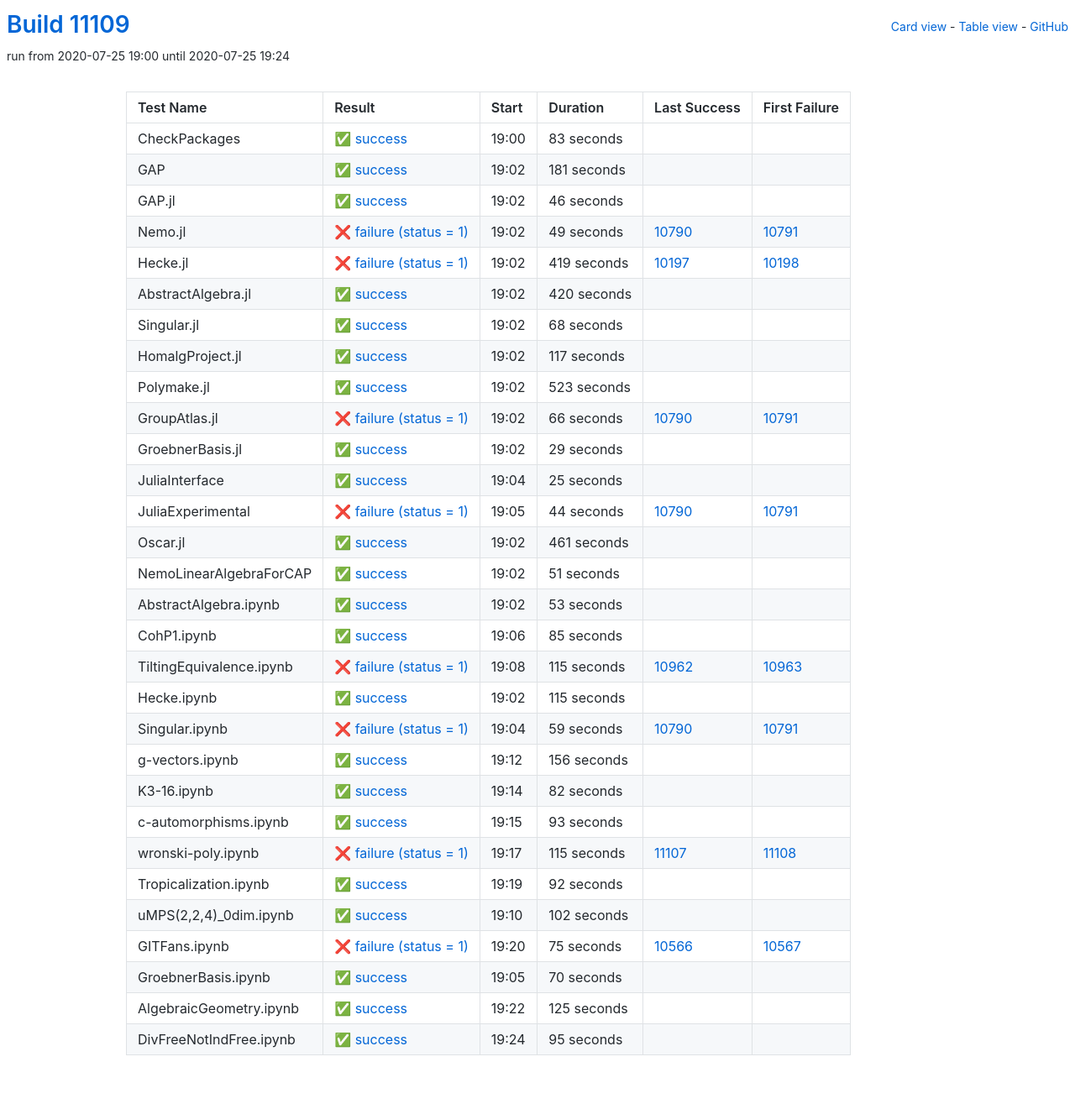
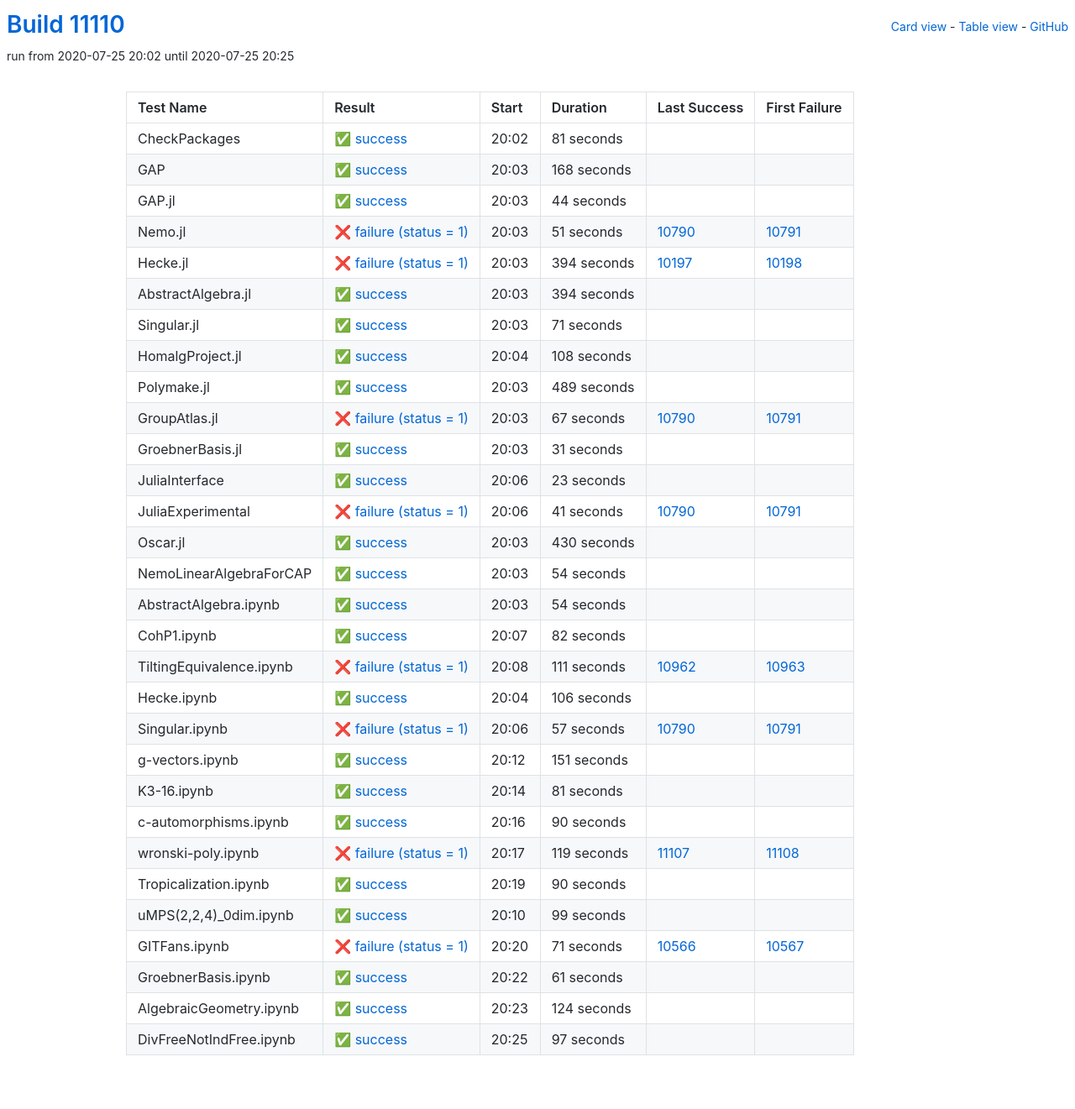
Before and after one commit to oscar-system/oscar-ci-status, a Jekyll site: the page built from table.html, in a window 1280 px wide. Shown: the whole page at 84% size. Built offline with Jekyll 4.4.1, drawn with Linux system fonts in a browser that asks for light colours.

Commit message:
Build #11110

```diff
--- a/_data/ci.yml
+++ b/_data/ci.yml
@@ -1,6 +1,6 @@
 ---
-build: 11109
-build_url: https://oscarci.mathematik.uni-kl.de/job/oscar/11109/
+build: 11110
+build_url: https://oscarci.mathematik.uni-kl.de/job/oscar/11110/
 job: oscar
 organization: oscar-system
 repo: oscar-ci-status
@@ -8,260 +8,200 @@
 tests:
 - name: CheckPackages
   id: checkpackages
-  log: https://oscarci.mathematik.uni-kl.de/job/oscar/11109/artifact/logs/build-11109/CheckPackages.log
-  start: 2020-07-25 19:00
+  log: https://oscarci.mathematik.uni-kl.de/job/oscar/11110/artifact/logs/build-11110/CheckPackages.log
+  start: 2020-07-25 20:02
   success: true
   exitcode: 0
   status: success
-  duration: 83
+  duration: 81
   last_success: false
   last_success_url:
   first_failure: false
   first_failure_url:
 - name: GAP
   id: gap
-  log: https://oscarci.mathematik.uni-kl.de/job/oscar/11109/artifact/logs/build-11109/GAP.log
-  start: 2020-07-25 19:02
+  log: https://oscarci.mathematik.uni-kl.de/job/oscar/11110/artifact/logs/build-11110/GAP.log
+  start: 2020-07-25 20:03
   success: true
   exitcode: 0
   status: success
-  duration: 181
+  duration: 168
   last_success: false
   last_success_url:
   first_failure: false
   first_failure_url:
 - name: GAP.jl
   id: gap-jl
-  log: https://oscarci.mathematik.uni-kl.de/job/oscar/11109/artifact/logs/build-11109/GAP.jl.log
-  start: 2020-07-25 19:02
+  log: https://oscarci.mathematik.uni-kl.de/job/oscar/11110/artifact/logs/build-11110/GAP.jl.log
+  start: 2020-07-25 20:03
   success: true
   exitcode: 0
   status: success
-  duration: 46
+  duration: 44
   last_success: false
   last_success_url:
   first_failure: false
   first_failure_url:
 - name: Nemo.jl
   id: nemo-jl
-  log: https://oscarci.mathematik.uni-kl.de/job/oscar/11109/artifact/logs/build-11109/Nemo.jl.log
-  start: 2020-07-25 19:02
+  log: https://oscarci.mathematik.uni-kl.de/job/oscar/11110/artifact/logs/build-11110/Nemo.jl.log
+  start: 2020-07-25 20:03
   success: false
   exitcode: 1
   status: failure
-  duration: 49
+  duration: 51
   last_success: 10790
   last_success_url: https://oscarci.mathematik.uni-kl.de/job/oscar/10790/
   first_failure: 10791
   first_failure_url: https://oscarci.mathematik.uni-kl.de/job/oscar/10791/
 - name: Hecke.jl
   id: hecke-jl
-  log: https://oscarci.mathematik.uni-kl.de/job/oscar/11109/artifact/logs/build-11109/Hecke.jl.log
-  start: 2020-07-25 19:02
+  log: https://oscarci.mathematik.uni-kl.de/job/oscar/11110/artifact/logs/build-11110/Hecke.jl.log
+  start: 2020-07-25 20:03
   success: false
   exitcode: 1
   status: failure
-  duration: 419
+  duration: 394
   last_success: 10197
   last_success_url: https://oscarci.mathematik.uni-kl.de/job/oscar/10197/
   first_failure: 10198
   first_failure_url: https://oscarci.mathematik.uni-kl.de/job/oscar/10198/
 - name: AbstractAlgebra.jl
   id: abstractalgebra-jl
-  log: https://oscarci.mathematik.uni-kl.de/job/oscar/11109/artifact/logs/build-11109/AbstractAlgebra.jl.log
-  start: 2020-07-25 19:02
+  log: https://oscarci.mathematik.uni-kl.de/job/oscar/11110/artifact/logs/build-11110/AbstractAlgebra.jl.log
+  start: 2020-07-25 20:03
   success: true
   exitcode: 0
   status: success
-  duration: 420
+  duration: 394
   last_success: false
   last_success_url:
   first_failure: false
   first_failure_url:
 - name: Singular.jl
   id: singular-jl
-  log: https://oscarci.mathematik.uni-kl.de/job/oscar/11109/artifact/logs/build-11109/Singular.jl.log
-  start: 2020-07-25 19:02
+  log: https://oscarci.mathematik.uni-kl.de/job/oscar/11110/artifact/logs/build-11110/Singular.jl.log
+  start: 2020-07-25 20:03
   success: true
   exitcode: 0
   status: success
-  duration: 68
+  duration: 71
   last_success: false
   last_success_url:
   first_failure: false
   first_failure_url:
 - name: HomalgProject.jl
   id: homalgproject-jl
-  log: https://oscarci.mathematik.uni-kl.de/job/oscar/11109/artifact/logs/build-11109/HomalgProject.jl.log
-  start: 2020-07-25 19:02
+  log: https://oscarci.mathematik.uni-kl.de/job/oscar/11110/artifact/logs/build-11110/HomalgProject.jl.log
+  start: 2020-07-25 20:04
   success: true
   exitcode: 0
   status: success
-  duration: 117
+  duration: 108
   last_success: false
   last_success_url:
   first_failure: false
   first_failure_url:
 - name: Polymake.jl
   id: polymake-jl
-  log: https://oscarci.mathematik.uni-kl.de/job/oscar/11109/artifact/logs/build-11109/Polymake.jl.log
-  start: 2020-07-25 19:02
+  log: https://oscarci.mathematik.uni-kl.de/job/oscar/11110/artifact/logs/build-11110/Polymake.jl.log
+  start: 2020-07-25 20:03
   success: true
   exitcode: 0
   status: success
-  duration: 523
+  duration: 489
   last_success: false
   last_success_url:
   first_failure: false
   first_failure_url:
 - name: GroupAtlas.jl
   id: groupatlas-jl
-  log: https://oscarci.mathematik.uni-kl.de/job/oscar/11109/artifact/logs/build-11109/GroupAtlas.jl.log
-  start: 2020-07-25 19:02
+  log: https://oscarci.mathematik.uni-kl.de/job/oscar/11110/artifact/logs/build-11110/GroupAtlas.jl.log
+  start: 2020-07-25 20:03
   success: false
   exitcode: 1
   status: failure
-  duration: 66
+  duration: 67
   last_success: 10790
   last_success_url: https://oscarci.mathematik.uni-kl.de/job/oscar/10790/
   first_failure: 10791
   first_failure_url: https://oscarci.mathematik.uni-kl.de/job/oscar/10791/
 - name: GroebnerBasis.jl
   id: groebnerbasis-jl
-  log: https://oscarci.mathematik.uni-kl.de/job/oscar/11109/artifact/logs/build-11109/GroebnerBasis.jl.log
-  start: 2020-07-25 19:02
+  log: https://oscarci.mathematik.uni-kl.de/job/oscar/11110/artifact/logs/build-11110/GroebnerBasis.jl.log
+  start: 2020-07-25 20:03
   success: true
   exitcode: 0
   status: success
-  duration: 29
+  duration: 31
   last_success: false
   last_success_url:
   first_failure: false
   first_failure_url:
 - name: JuliaInterface
   id: juliainterface
-  log: https://oscarci.mathematik.uni-kl.de/job/oscar/11109/artifact/logs/build-11109/JuliaInterface.log
-  start: 2020-07-25 19:04
+  log: https://oscarci.mathematik.uni-kl.de/job/oscar/11110/artifact/logs/build-11110/JuliaInterface.log
+  start: 2020-07-25 20:06
   success: true
   exitcode: 0
   status: success
-  duration: 25
+  duration: 23
   last_success: false
   last_success_url:
   first_failure: false
   first_failure_url:
 - name: JuliaExperimental
   id: juliaexperimental
-  log: https://oscarci.mathematik.uni-kl.de/job/oscar/11109/artifact/logs/build-11109/JuliaExperimental.log
-  start: 2020-07-25 19:05
+  log: https://oscarci.mathematik.uni-kl.de/job/oscar/11110/artifact/logs/build-11110/JuliaExperimental.log
+  start: 2020-07-25 20:06
   success: false
   exitcode: 1
   status: failure
-  duration: 44
+  duration: 41
   last_success: 10790
   last_success_url: https://oscarci.mathematik.uni-kl.de/job/oscar/10790/
   first_failure: 10791
   first_failure_url: https://oscarci.mathematik.uni-kl.de/job/oscar/10791/
 - name: Oscar.jl
   id: oscar-jl
-  log: https://oscarci.mathematik.uni-kl.de/job/oscar/11109/artifact/logs/build-11109/Oscar.jl.log
-  start: 2020-07-25 19:02
+  log: https://oscarci.mathematik.uni-kl.de/job/oscar/11110/artifact/logs/build-11110/Oscar.jl.log
+  start: 2020-07-25 20:03
   success: true
   exitcode: 0
   status: success
-  duration: 461
+  duration: 430
   last_success: false
   last_success_url:
   first_failure: false
   first_failure_url:
 - name: NemoLinearAlgebraForCAP
   id: nemolinearalgebraforcap
-  log: https://oscarci.mathematik.uni-kl.de/job/oscar/11109/artifact/logs/build-11109/NemoLinearAlgebraForCAP.log
-  start: 2020-07-25 19:02
+  log: https://oscarci.mathematik.uni-kl.de/job/oscar/11110/artifact/logs/build-11110/NemoLinearAlgebraForCAP.log
+  start: 2020-07-25 20:03
   success: true
   exitcode: 0
   status: success
-  duration: 51
+  duration: 54
   last_success: false
   last_success_url:
   first_failure: false
   first_failure_url:
 - name: AbstractAlgebra.ipynb
   id: abstractalgebra-ipynb
-  log: https://oscarci.mathematik.uni-kl.de/job/oscar/11109/artifact/logs/build-11109/AbstractAlgebra.ipynb.log
-  start: 2020-07-25 19:02
+  log: https://oscarci.mathematik.uni-kl.de/job/oscar/11110/artifact/logs/build-11110/AbstractAlgebra.ipynb.log
+  start: 2020-07-25 20:03
   success: true
   exitcode: 0
   status: success
-  duration: 53
+  duration: 54
   last_success: false
   last_success_url:
   first_failure: false
   first_failure_url:
 - name: CohP1.ipynb
   id: cohp1-ipynb
-  log: https://oscarci.mathematik.uni-kl.de/job/oscar/11109/artifact/logs/build-11109/CohP1.ipynb.log
-  start: 2020-07-25 19:06
-  success: true
-  exitcode: 0
-  status: success
-  duration: 85
-  last_success: false
-  last_success_url:
-  first_failure: false
-  first_failure_url:
-- name: TiltingEquivalence.ipynb
-  id: tiltingequivalence-ipynb
-  log: https://oscarci.mathematik.uni-kl.de/job/oscar/11109/artifact/logs/build-11109/TiltingEquivalence.ipynb.log
-  start: 2020-07-25 19:08
-  success: false
-  exitcode: 1
-  status: failure
-  duration: 115
-  last_success: 10962
-  last_success_url: https://oscarci.mathematik.uni-kl.de/job/oscar/10962/
-  first_failure: 10963
-  first_failure_url: https://oscarci.mathematik.uni-kl.de/job/oscar/10963/
-- name: Hecke.ipynb
-  id: hecke-ipynb
-  log: https://oscarci.mathematik.uni-kl.de/job/oscar/11109/artifact/logs/build-11109/Hecke.ipynb.log
-  start: 2020-07-25 19:02
-  success: true
-  exitcode: 0
-  status: success
-  duration: 115
-  last_success: false
-  last_success_url:
-  first_failure: false
-  first_failure_url:
-- name: Singular.ipynb
-  id: singular-ipynb
-  log: https://oscarci.mathematik.uni-kl.de/job/oscar/11109/artifact/logs/build-11109/Singular.ipynb.log
-  start: 2020-07-25 19:04
-  success: false
-  exitcode: 1
-  status: failure
-  duration: 59
-  last_success: 10790
-  last_success_url: https://oscarci.mathematik.uni-kl.de/job/oscar/10790/
-  first_failure: 10791
-  first_failure_url: https://oscarci.mathematik.uni-kl.de/job/oscar/10791/
-- name: g-vectors.ipynb
-  id: g-vectors-ipynb
-  log: https://oscarci.mathematik.uni-kl.de/job/oscar/11109/artifact/logs/build-11109/g-vectors.ipynb.log
-  start: 2020-07-25 19:12
-  success: true
-  exitcode: 0
-  status: success
-  duration: 156
-  last_success: false
-  last_success_url:
-  first_failure: false
-  first_failure_url:
-- name: K3-16.ipynb
-  id: k3-16-ipynb
-  log: https://oscarci.mathematik.uni-kl.de/job/oscar/11109/artifact/logs/build-11109/K3-16.ipynb.log
-  start: 2020-07-25 19:14
+  log: https://oscarci.mathematik.uni-kl.de/job/oscar/11110/artifact/logs/build-11110/CohP1.ipynb.log
+  start: 2020-07-25 20:07
   success: true
   exitcode: 0
   status: success
@@ -270,98 +210,158 @@
   last_success_url:
   first_failure: false
   first_failure_url:
-- name: c-automorphisms.ipynb
-  id: c-automorphisms-ipynb
-  log: https://oscarci.mathematik.uni-kl.de/job/oscar/11109/artifact/logs/build-11109/c-automorphisms.ipynb.log
-  start: 2020-07-25 19:15
+- name: TiltingEquivalence.ipynb
+  id: tiltingequivalence-ipynb
+  log: https://oscarci.mathematik.uni-kl.de/job/oscar/11110/artifact/logs/build-11110/TiltingEquivalence.ipynb.log
+  start: 2020-07-25 20:08
+  success: false
+  exitcode: 1
+  status: failure
+  duration: 111
+  last_success: 10962
+  last_success_url: https://oscarci.mathematik.uni-kl.de/job/oscar/10962/
+  first_failure: 10963
+  first_failure_url: https://oscarci.mathematik.uni-kl.de/job/oscar/10963/
+- name: Hecke.ipynb
+  id: hecke-ipynb
+  log: https://oscarci.mathematik.uni-kl.de/job/oscar/11110/artifact/logs/build-11110/Hecke.ipynb.log
+  start: 2020-07-25 20:04
   success: true
   exitcode: 0
   status: success
-  duration: 93
+  duration: 106
+  last_success: false
+  last_success_url:
+  first_failure: false
+  first_failure_url:
+- name: Singular.ipynb
+  id: singular-ipynb
+  log: https://oscarci.mathematik.uni-kl.de/job/oscar/11110/artifact/logs/build-11110/Singular.ipynb.log
+  start: 2020-07-25 20:06
+  success: false
+  exitcode: 1
+  status: failure
+  duration: 57
+  last_success: 10790
+  last_success_url: https://oscarci.mathematik.uni-kl.de/job/oscar/10790/
+  first_failure: 10791
+  first_failure_url: https://oscarci.mathematik.uni-kl.de/job/oscar/10791/
+- name: g-vectors.ipynb
+  id: g-vectors-ipynb
+  log: https://oscarci.mathematik.uni-kl.de/job/oscar/11110/artifact/logs/build-11110/g-vectors.ipynb.log
+  start: 2020-07-25 20:12
+  success: true
+  exitcode: 0
+  status: success
+  duration: 151
+  last_success: false
+  last_success_url:
+  first_failure: false
+  first_failure_url:
+- name: K3-16.ipynb
+  id: k3-16-ipynb
+  log: https://oscarci.mathematik.uni-kl.de/job/oscar/11110/artifact/logs/build-11110/K3-16.ipynb.log
+  start: 2020-07-25 20:14
+  success: true
+  exitcode: 0
+  status: success
+  duration: 81
+  last_success: false
+  last_success_url:
+  first_failure: false
+  first_failure_url:
+- name: c-automorphisms.ipynb
+  id: c-automorphisms-ipynb
+  log: https://oscarci.mathematik.uni-kl.de/job/oscar/11110/artifact/logs/build-11110/c-automorphisms.ipynb.log
+  start: 2020-07-25 20:16
+  success: true
+  exitcode: 0
+  status: success
+  duration: 90
   last_success: false
   last_success_url:
   first_failure: false
   first_failure_url:
 - name: wronski-poly.ipynb
   id: wronski-poly-ipynb
-  log: https://oscarci.mathematik.uni-kl.de/job/oscar/11109/artifact/logs/build-11109/wronski-poly.ipynb.log
-  start: 2020-07-25 19:17
+  log: https://oscarci.mathematik.uni-kl.de/job/oscar/11110/artifact/logs/build-11110/wronski-poly.ipynb.log
+  start: 2020-07-25 20:17
   success: false
   exitcode: 1
   status: failure
-  duration: 115
+  duration: 119
   last_success: 11107
   last_success_url: https://oscarci.mathematik.uni-kl.de/job/oscar/11107/
   first_failure: 11108
   first_failure_url: https://oscarci.mathematik.uni-kl.de/job/oscar/11108/
 - name: Tropicalization.ipynb
   id: tropicalization-ipynb
-  log: https://oscarci.mathematik.uni-kl.de/job/oscar/11109/artifact/logs/build-11109/Tropicalization.ipynb.log
-  start: 2020-07-25 19:19
+  log: https://oscarci.mathematik.uni-kl.de/job/oscar/11110/artifact/logs/build-11110/Tropicalization.ipynb.log
+  start: 2020-07-25 20:19
   success: true
   exitcode: 0
   status: success
-  duration: 92
+  duration: 90
   last_success: false
   last_success_url:
   first_failure: false
   first_failure_url:
 - name: uMPS(2,2,4)_0dim.ipynb
   id: umps-2-2-4-0dim-ipynb
-  log: https://oscarci.mathematik.uni-kl.de/job/oscar/11109/artifact/logs/build-11109/uMPS-2-2-4-_0dim.ipynb.log
-  start: 2020-07-25 19:10
+  log: https://oscarci.mathematik.uni-kl.de/job/oscar/11110/artifact/logs/build-11110/uMPS-2-2-4-_0dim.ipynb.log
+  start: 2020-07-25 20:10
   success: true
   exitcode: 0
   status: success
-  duration: 102
+  duration: 99
   last_success: false
   last_success_url:
   first_failure: false
   first_failure_url:
 - name: GITFans.ipynb
   id: gitfans-ipynb
-  log: https://oscarci.mathematik.uni-kl.de/job/oscar/11109/artifact/logs/build-11109/GITFans.ipynb.log
-  start: 2020-07-25 19:20
+  log: https://oscarci.mathematik.uni-kl.de/job/oscar/11110/artifact/logs/build-11110/GITFans.ipynb.log
+  start: 2020-07-25 20:20
   success: false
   exitcode: 1
   status: failure
-  duration: 75
+  duration: 71
   last_success: 10566
   last_success_url: https://oscarci.mathematik.uni-kl.de/job/oscar/10566/
   first_failure: 10567
   first_failure_url: https://oscarci.mathematik.uni-kl.de/job/oscar/10567/
 - name: GroebnerBasis.ipynb
   id: groebnerbasis-ipynb
-  log: https://oscarci.mathematik.uni-kl.de/job/oscar/11109/artifact/logs/build-11109/GroebnerBasis.ipynb.log
-  start: 2020-07-25 19:05
+  log: https://oscarci.mathematik.uni-kl.de/job/oscar/11110/artifact/logs/build-11110/GroebnerBasis.ipynb.log
+  start: 2020-07-25 20:22
   success: true
   exitcode: 0
   status: success
-  duration: 70
+  duration: 61
   last_success: false
   last_success_url:
   first_failure: false
   first_failure_url:
 - name: AlgebraicGeometry.ipynb
   id: algebraicgeometry-ipynb
-  log: https://oscarci.mathematik.uni-kl.de/job/oscar/11109/artifact/logs/build-11109/AlgebraicGeometry.ipynb.log
-  start: 2020-07-25 19:22
+  log: https://oscarci.mathematik.uni-kl.de/job/oscar/11110/artifact/logs/build-11110/AlgebraicGeometry.ipynb.log
+  start: 2020-07-25 20:23
   success: true
   exitcode: 0
   status: success
-  duration: 125
+  duration: 124
   last_success: false
   last_success_url:
   first_failure: false
   first_failure_url:
 - name: DivFreeNotIndFree.ipynb
   id: divfreenotindfree-ipynb
-  log: https://oscarci.mathematik.uni-kl.de/job/oscar/11109/artifact/logs/build-11109/DivFreeNotIndFree.ipynb.log
-  start: 2020-07-25 19:24
+  log: https://oscarci.mathematik.uni-kl.de/job/oscar/11110/artifact/logs/build-11110/DivFreeNotIndFree.ipynb.log
+  start: 2020-07-25 20:25
   success: true
   exitcode: 0
   status: success
-  duration: 95
+  duration: 97
   last_success: false
   last_success_url:
   first_failure: false
```
Also changed, not shown: README.md.
